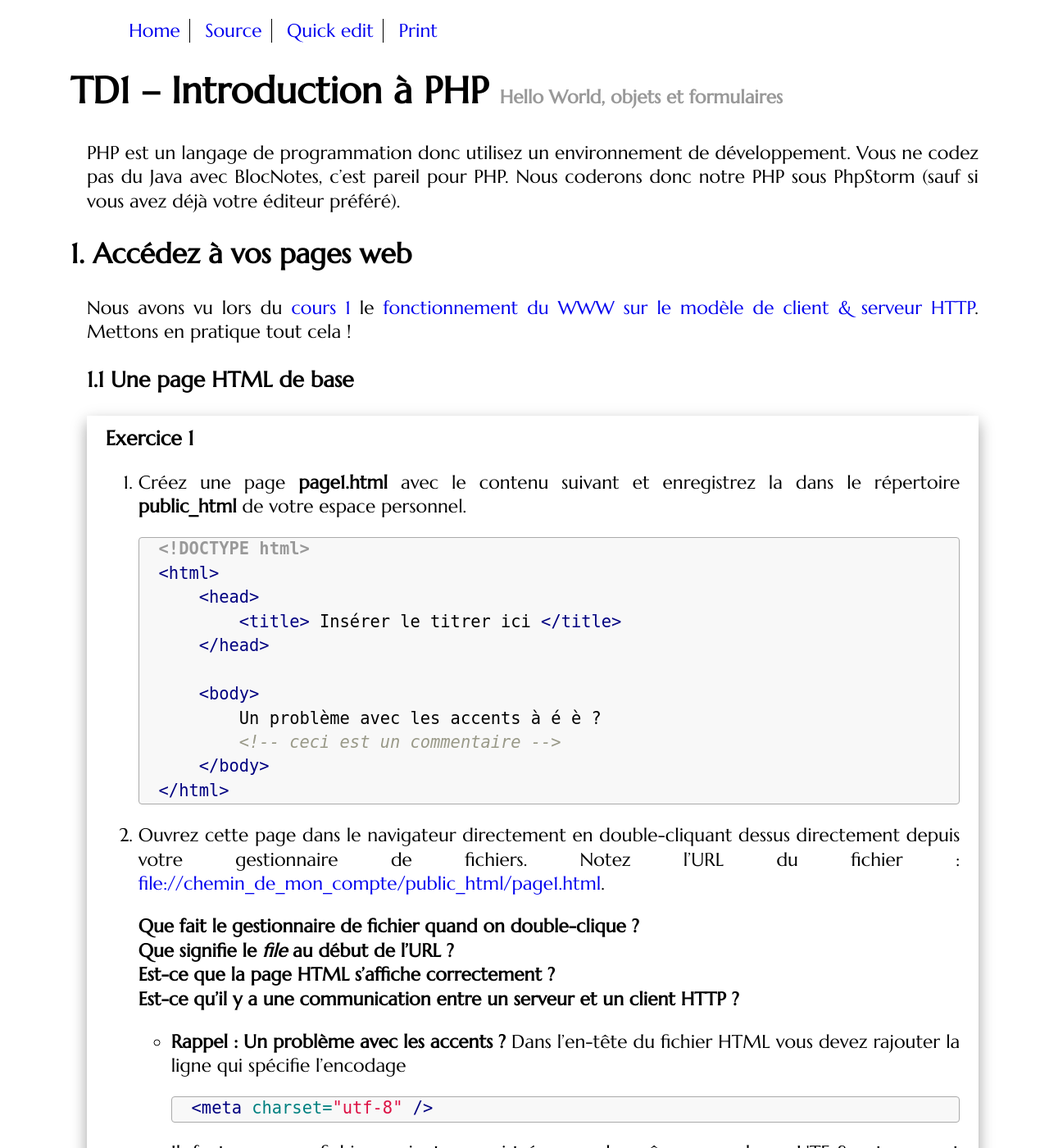
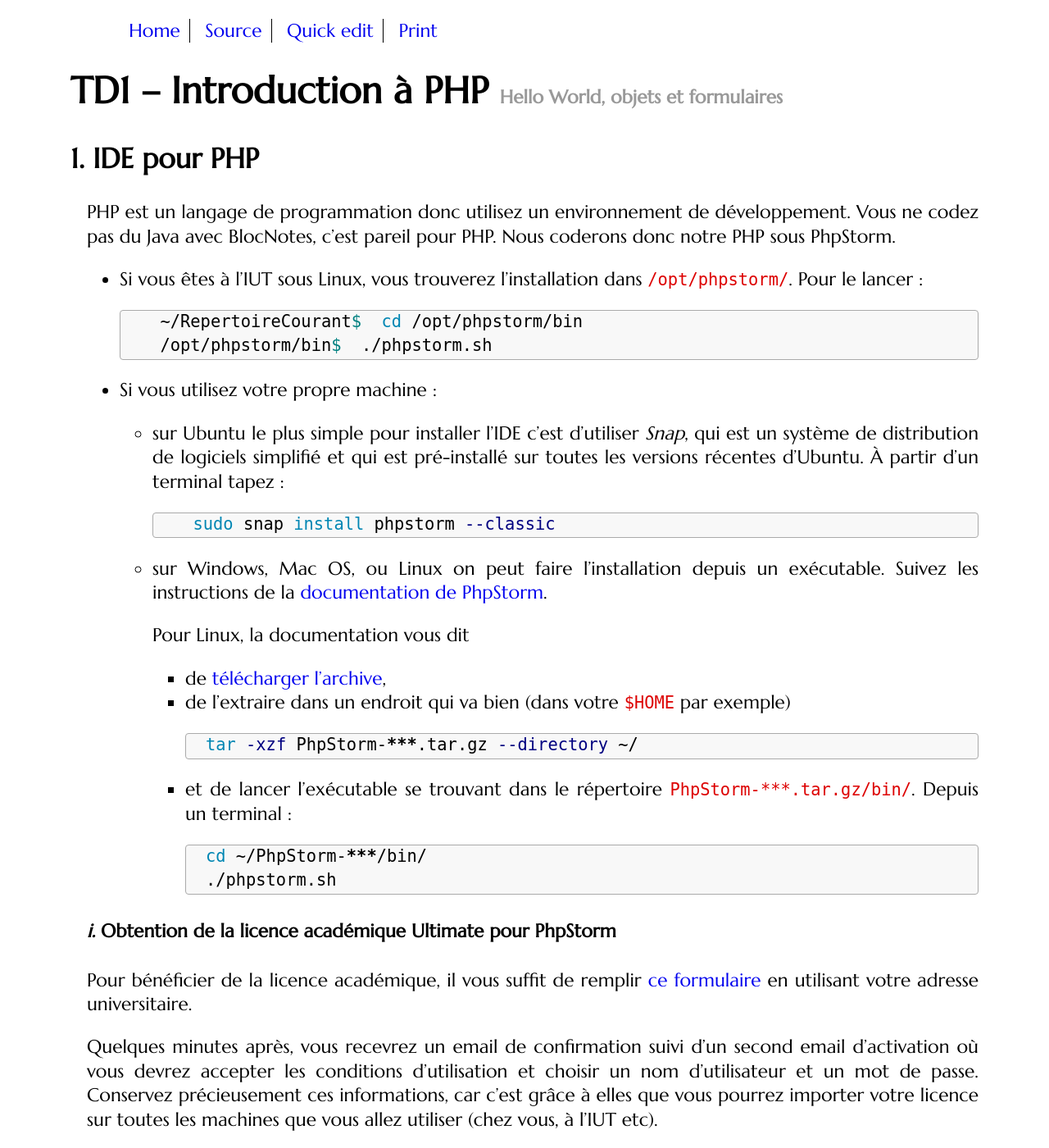
Before and after one commit to romainlebreton/R3.01-DeveloppementWeb, a Jekyll site: the page built from tutorials/tutorial1.md, in a window 1280 px wide and 1400 px high. Shown: the whole window at 82% size. Built offline with Jekyll 4.4.1, drawn with Linux system fonts in a browser that asks for light colours; some web fonts are replaced; some of the changed text lies outside the part shown.

Commit message:
* Intro PhpStorm * Clé SSH

````diff
--- a/tutorials/tutorial1.md
+++ b/tutorials/tutorial1.md
@@ -13,10 +13,70 @@ http://php.net/manual/en/language.oop5.php
 Need to URL decode $_GET ??
 -->
 
+## IDE pour PHP
+
 PHP est un langage de programmation donc utilisez un environnement de
 développement. Vous ne codez pas du Java avec BlocNotes, c'est pareil pour
-PHP. Nous coderons donc notre PHP sous PhpStorm (sauf si vous
-avez déjà votre éditeur préféré).
+PHP. Nous coderons donc notre PHP sous PhpStorm.
+
+* Si vous êtes à l'IUT sous Linux, vous trouverez l'installation dans `/opt/phpstorm/`. Pour le lancer :
+
+    ```bash
+    ~/RepertoireCourant$  cd /opt/phpstorm/bin
+    /opt/phpstorm/bin$  ./phpstorm.sh
+    ```
+
+* Si vous utilisez votre propre machine :
+  * sur Ubuntu le plus simple pour installer l'IDE c'est d'utiliser _Snap_, qui est un système de distribution de logiciels simplifié et qui est pré-installé sur toutes les versions récentes d'Ubuntu. À partir d'un terminal tapez :
+
+      ```bash
+      sudo snap install phpstorm --classic
+      ```
+
+  * sur Windows, Mac OS, ou Linux on peut faire l'installation depuis un exécutable. Suivez les instructions de la
+    [documentation de PhpStorm](https://www.jetbrains.com/help/phpstorm/installation-guide.html#standalone).
+
+    Pour Linux, la documentation vous dit
+    * de [télécharger l'archive](https://www.jetbrains.com/phpstorm/download/),
+    * de l'extraire dans un endroit qui va bien (dans votre `$HOME` par exemple)
+      ```bash
+      tar -xzf PhpStorm-***.tar.gz --directory ~/
+      ```
+    * et de lancer l'exécutable se trouvant dans le répertoire `PhpStorm-***.tar.gz/bin/`. Depuis un terminal :
+      ```bash
+      cd ~/PhpStorm-***/bin/
+      ./phpstorm.sh
+      ```
+
+#### Obtention de la licence académique Ultimate pour PhpStorm
+
+Pour bénéficier de la licence académique, il vous suffit de remplir [ce formulaire](https://www.jetbrains.com/shop/eform/students) en utilisant votre adresse universitaire.
+
+Quelques minutes après, vous recevrez un email de confirmation suivi d'un second email d'activation où vous devrez accepter les conditions d'utilisation et choisir un nom d'utilisateur et un mot de passe. Conservez précieusement ces informations, car c'est grâce à elles que vous pourrez importer votre licence sur toutes les machines que vous allez utiliser (chez vous, à l'IUT etc).
+
+<!-- #### Fonctionnalités utiles
+
+* Indentation automatique :
+* Ouvrir la page Web :
+* Activer/désactiver les commentaires :  -->
+
+#### Documentations de PhpStorm
+
+* [Documentation officielle en anglais](https://www.jetbrains.com/help/phpstorm/quick-start-guide-phpstorm.html), dont notamment
+  [Step 1: Open a project in PhpStorm](https://www.jetbrains.com/help/phpstorm/quick-start-guide-phpstorm.html#open-a-project)
+
+  <!-- * [Step 2: Explore the user interface](https://www.jetbrains.com/help/phpstorm/quick-start-guide-phpstorm.html#explore-the-user-interface)
+  * [Step 3: Code with smart assistance](https://www.jetbrains.com/help/phpstorm/quick-start-guide-phpstorm.html#code-with-smart-assistance)
+  * [Step 4: Keep your code neat](https://www.jetbrains.com/help/phpstorm/quick-start-guide-phpstorm.html#keep-your-code-neat)
+  * [Step 5: Generate some code](https://www.jetbrains.com/help/phpstorm/quick-start-guide-phpstorm.html#generate-some-code)
+  * .... -->
+* [Documentation à l'IUT de Intellij Idea](https://gitlabinfo.iutmontp.univ-montp2.fr/dev-objets/TP2) (proche de PhpStorm)
+
+#### Autre IDE
+
+Si vous le souhaitez fortement, vous pouvez aussi utiliser d'autres IDE.
+VSCode est une bonne alternative, mais il manque des fonctionnalités PHP.
+Notez cependant que nous n'assurons pas le support d'autres IDE.
 
 ## Accédez à vos pages web
 
@@ -183,8 +243,8 @@ dans lequel la chronologie de toutes modifications pourront être enregistrées.
 
    **Note :** Vous pouvez utiliser HTTPS ou SSH pour vous connecter. Nous vous
    recommandons SSH pour ne pas avoir à taper votre login/mot de passe à chaque
-   `git push/pull`. Vous pouvez utiliser le [tutoriel de l'an
-   dernier](https://gitlabinfo.iutmontp.univ-montp2.fr/valicov/tutoGit1ereAnnee/blob/master/README.md)
+   `git push/pull`. Vous pouvez aller voir les
+   [notes complémentaires au TD1]({{site.baseurl}}/assets/tut1-complement.html#configuration-des-clés-ssh)
    pour recréer une clé SSH. Si vous utilisez HTTPS, vous aurez besoin
    d'exécuter d'abord la commande suivante pour que `git clone` marche.
 
````
Also changed, not shown: assets/tut1-complement.md (+36 -1 lines), index.md (+5 -4 lines).
